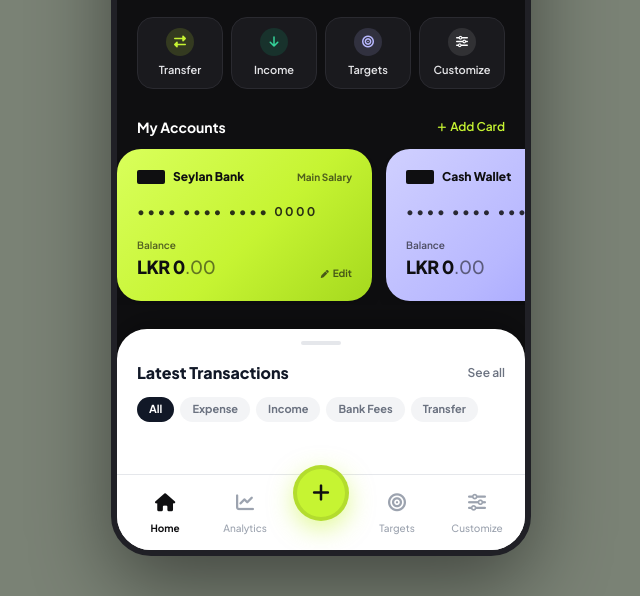
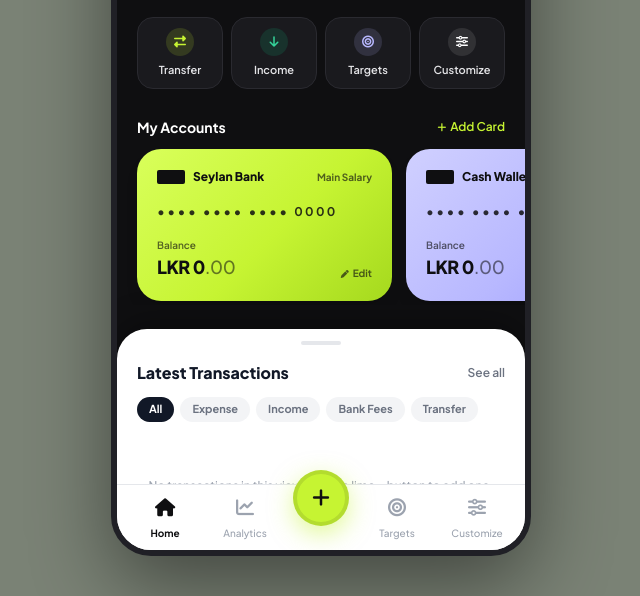
Before and after one commit to aroshpeiris/myfinance, a plain HTML site: page index.html in a window 1280 px wide. Shown: the part 204-800 px from the top of the page, without its empty margins (319-959 px from the left). Drawn offline with nearby package versions, Linux system fonts and the light colour scheme.

Commit message:
Update style.css

```diff
--- a/style.css
+++ b/style.css
@@ -1,4 +1,4 @@
-    * {
+* {
         -webkit-tap-highlight-color: transparent;
         box-sizing: border-box;
     }
@@ -17,11 +17,17 @@
     }
     /* Bottom nav stays pinned; respects iPhone home-bar area */
     #bottom-nav {
-        height: calc(76px + env(safe-area-inset-bottom, 0px)) !important;
+        height: calc(66px + env(safe-area-inset-bottom, 0px)) !important;
         padding-bottom: env(safe-area-inset-bottom, 0px);
     }
+    /* Keep content clear of the iPhone status bar / notch (time, battery) */
+    @media (max-width: 639px) {
+        #app-frame { padding-top: env(safe-area-inset-top, 0px); }
+    }
+    /* First account card lines up with the page margin instead of touching the screen edge */
+    #home-cards-container { scroll-padding-left: 20px; scroll-padding-right: 20px; }
     #main-scroll {
-        padding-bottom: calc(100px + env(safe-area-inset-bottom, 0px)) !important;
+        padding-bottom: calc(92px + env(safe-area-inset-bottom, 0px)) !important;
         overscroll-behavior: contain;
         -webkit-overflow-scrolling: touch;
     }
```
